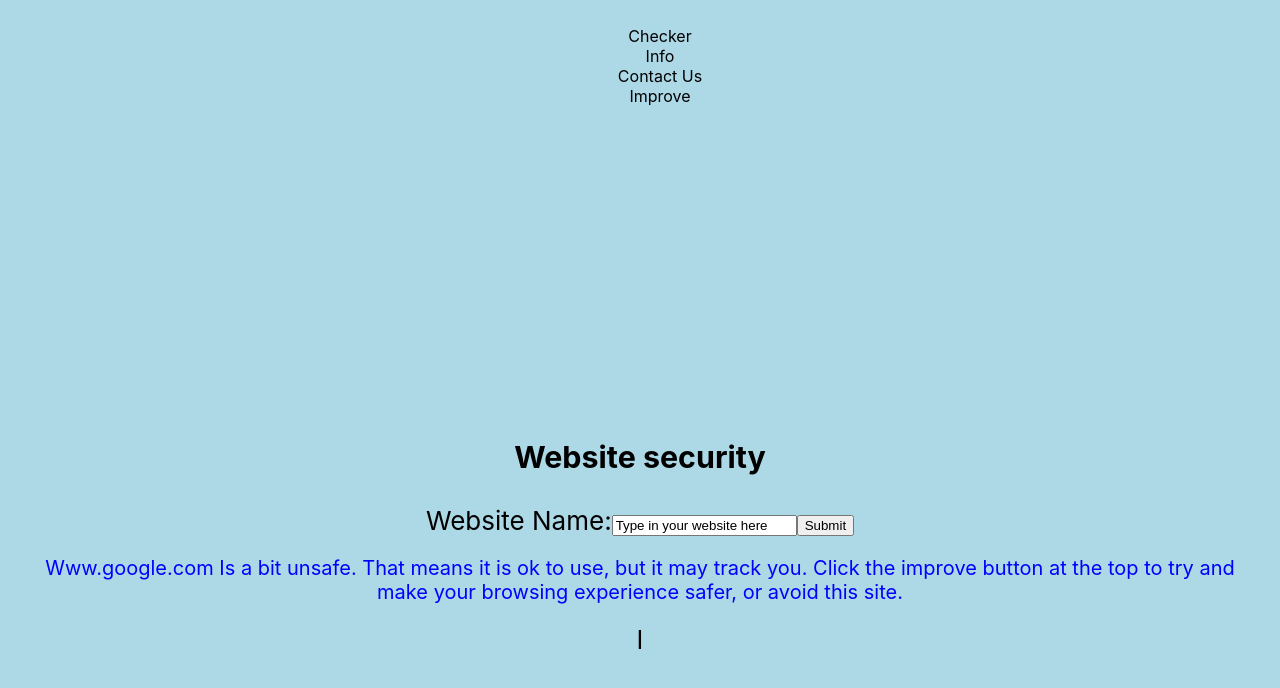
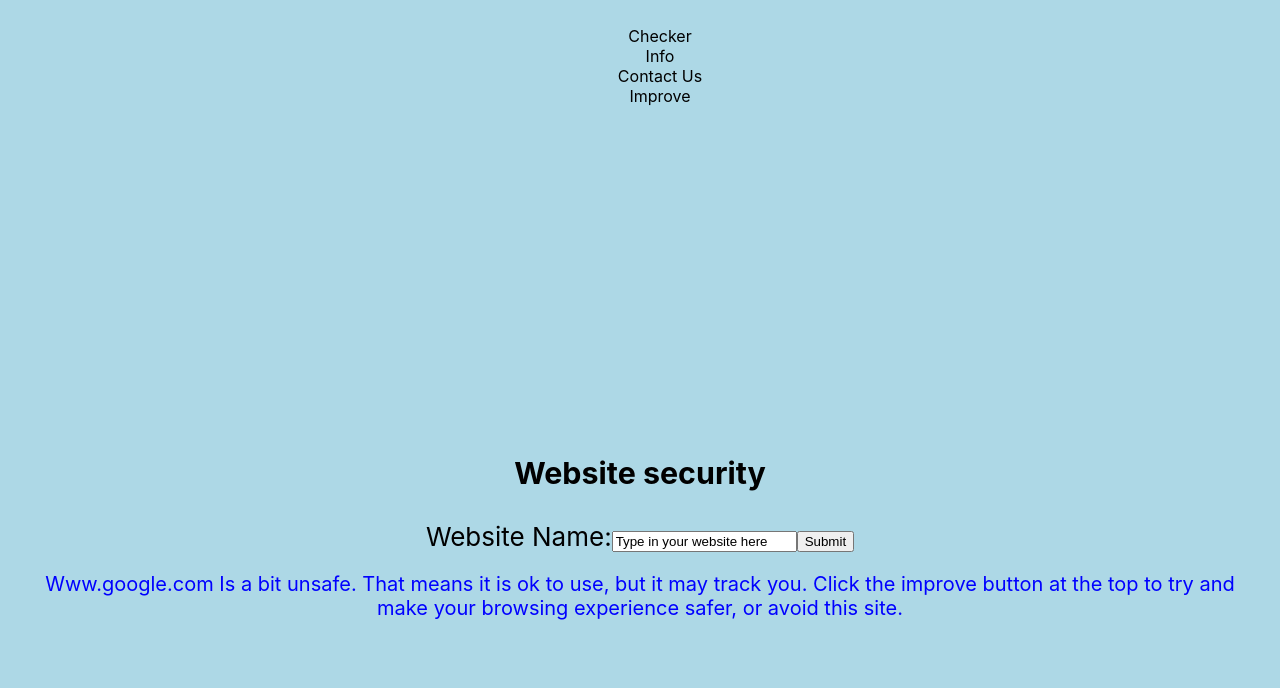
Before and after one commit to shamit2008/security-scanner-pages, a React (Create React App) app: page / in a window 1280 px wide. Shown: the top 688 px of the page. Built offline with nearby package versions, Linux system fonts and the light colour scheme; no server answers.

Commit message:
bug fixes 1.10

```diff
--- a/src/components/Checker.js
+++ b/src/components/Checker.js
@@ -125,7 +125,7 @@ function Checker() {
         <button>Yes</button> */}
 
         <p style={resultStyle}>{displayName} {websiteDanger == 0 ? "is safe.  Happy browsing! Make sure there were no typos" : websiteDanger === 5 ? "Is a bit unsafe.  That means it is ok to use, but it may track you. Click the improve button at the top to try and make your browsing experience safer, or avoid this site. " : websiteDanger == 10 ? "has a safety score of 10. AVOID THIS SITE IF YOU CAN. If you absolutely must use this site, visit our improve page to see how to improve": websiteDanger == 2.5 ? "This is a little  bit dangerous, but you used safety measures!" : "is not a valid url. Make sure it is in the form of www.entersite.com. "}</p> {/* style this is css */}
-        l
+
       </header>
     </div>
   );
```
Also changed, not shown: 1 other file (tests, documents, lock files or other folders).
